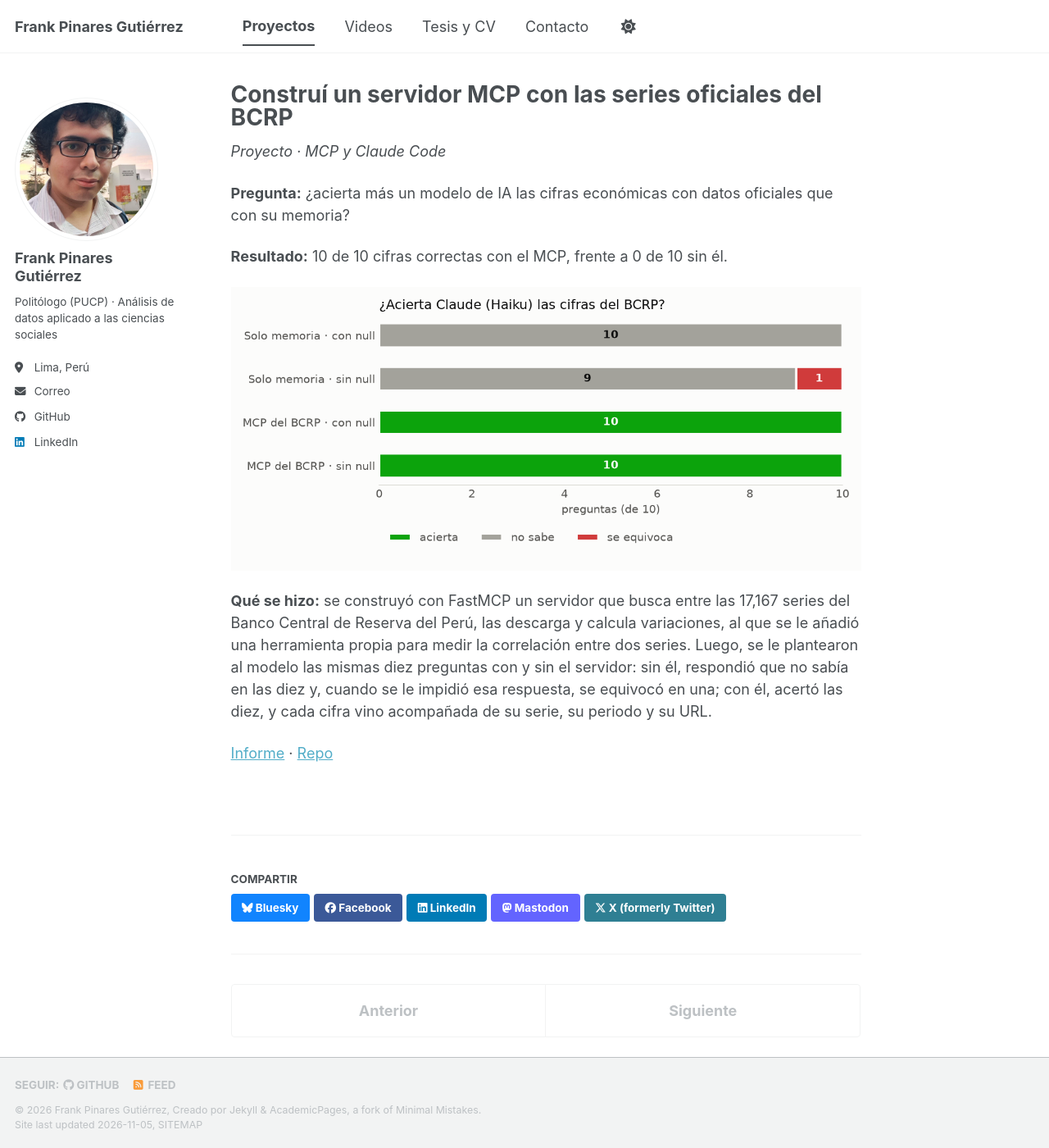
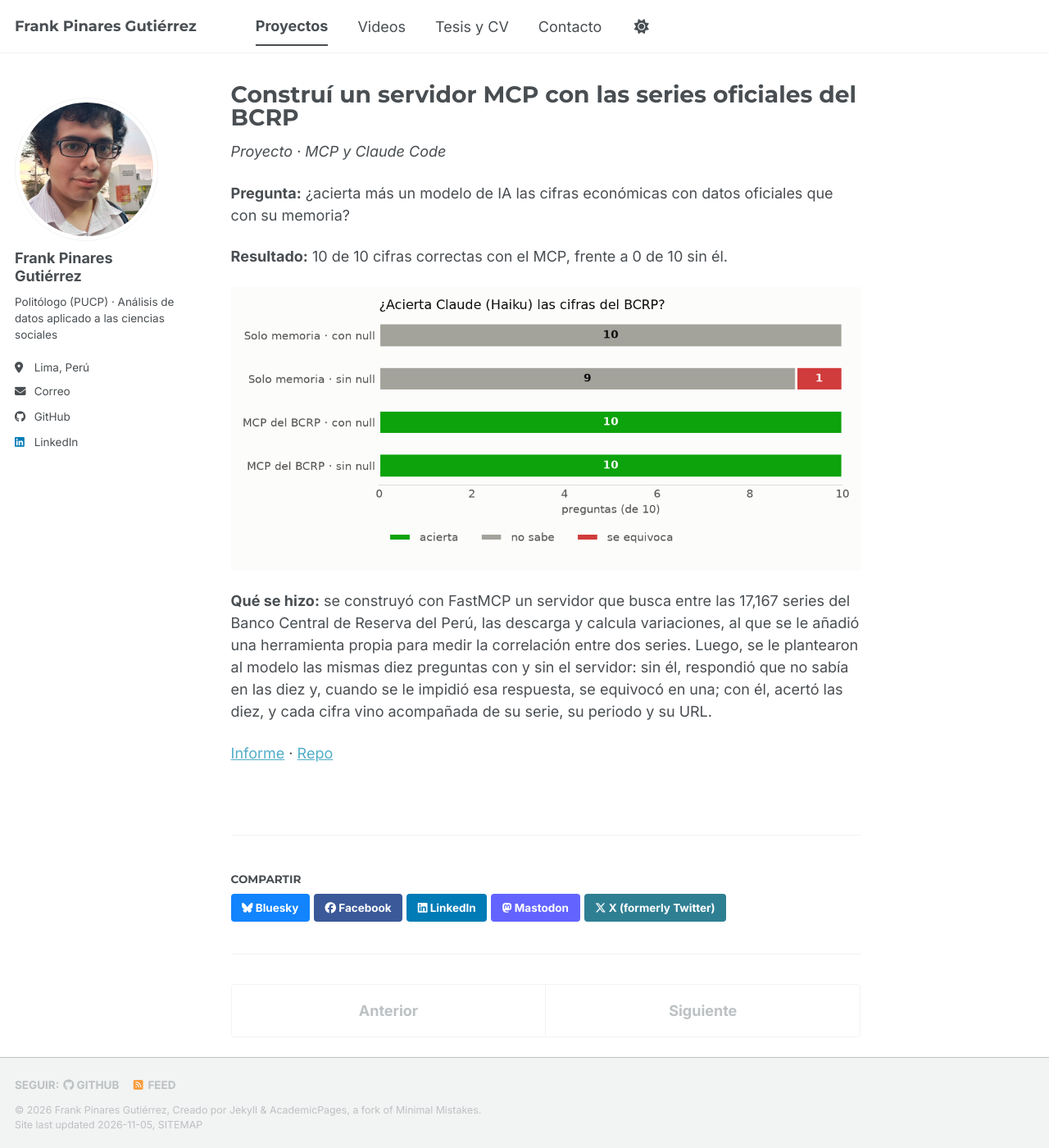
Before and after one commit to saffron29/saffron29.github.io, a Jekyll site: the page built from _portfolio/4-mcp-bcrp.md, in a window 1280 px wide and 1400 px high. Shown: the whole window at 82% size. Built offline with Jekyll 4.4.1, drawn with Linux system fonts in a browser that asks for light colours; a script bundle is joined from its source files by our own code; a style sheet for code colours, icons or effects is not loaded.

Commit message:
Tipografía: Montserrat para títulos e Inter para texto, alojadas en el repo

```diff
--- a/_sass/_portafolio.scss
+++ b/_sass/_portafolio.scss
@@ -3,6 +3,21 @@
    CSS plano (válido como SCSS). Acento azul marino; el modo oscuro se
    activa con html[data-theme="dark"], igual que el resto del tema.
    ========================================================================== */
+
+/* ---- Tipografía: Inter (texto) y Montserrat (títulos), alojadas en el repo
+   (assets/fonts, subconjunto latino, licencia SIL OFL 1.1) ----------------- */
+@font-face { font-family: "Inter"; font-style: normal; font-weight: 400; font-display: swap; src: url("/assets/fonts/inter-latin-400-normal.woff2") format("woff2"); }
+@font-face { font-family: "Inter"; font-style: italic; font-weight: 400; font-display: swap; src: url("/assets/fonts/inter-latin-400-italic.woff2") format("woff2"); }
+@font-face { font-family: "Inter"; font-style: normal; font-weight: 600; font-display: swap; src: url("/assets/fonts/inter-latin-600-normal.woff2") format("woff2"); }
+@font-face { font-family: "Inter"; font-style: normal; font-weight: 700; font-display: swap; src: url("/assets/fonts/inter-latin-700-normal.woff2") format("woff2"); }
+@font-face { font-family: "Montserrat"; font-style: normal; font-weight: 600; font-display: swap; src: url("/assets/fonts/montserrat-latin-600-normal.woff2") format("woff2"); }
+@font-face { font-family: "Montserrat"; font-style: normal; font-weight: 700; font-display: swap; src: url("/assets/fonts/montserrat-latin-700-normal.woff2") format("woff2"); }
+@font-face { font-family: "Montserrat"; font-style: normal; font-weight: 800; font-display: swap; src: url("/assets/fonts/montserrat-latin-800-normal.woff2") format("woff2"); }
+
+.fp-hero__name, .fp-h2, .fp-card__title, .fp-mini__title, .fp-thesis__title, .fp-subtitle,
+.fp-stat__num, .fp-result__num, .fp-contact__title, .masthead__menu-item--lg a, .author__name {
+  font-family: "Montserrat", "Inter", -apple-system, "Segoe UI", Roboto, Arial, sans-serif;
+}
 
 :root {
   --fp-navy: #13284a;
--- a/_sass/_themes.scss
+++ b/_sass/_themes.scss
@@ -16,7 +16,7 @@ $indent-var                 : 1.3em;
 
 /* System typefaces */
 $serif                      : Georgia, Times, serif;
-$sans-serif                 : -apple-system, ".SFNSText-Regular", "San Francisco", "Roboto", "Segoe UI", "Helvetica Neue", "Lucida Grande", Arial, sans-serif;
+$sans-serif                 : "Inter", -apple-system, ".SFNSText-Regular", "San Francisco", "Roboto", "Segoe UI", "Helvetica Neue", "Lucida Grande", Arial, sans-serif;
 $monospace                  : Monaco, Consolas, "Lucida Console", monospace;
 
 /* Sans serif typefaces */
@@ -41,8 +41,8 @@ $type-size-7                : 0.6875em; // ~11px
 $type-size-8                : 0.625em;  // ~10px
 
 $global-font-family         : $sans-serif;
-$header-font-family         : $sans-serif;
-$caption-font-family        : $serif;
+$header-font-family         : "Montserrat", $sans-serif;
+$caption-font-family        : $sans-serif;
 
 /* ==========================================================================
    Breakpoints
```
Also changed, not shown: assets/fonts/LICENSE-Inter.txt (added), assets/fonts/LICENSE-Montserrat.txt (added), assets/fonts/inter-latin-400-italic.woff2 (added), assets/fonts/inter-latin-400-normal.woff2 (added), assets/fonts/inter-latin-600-normal.woff2 (added), assets/fonts/inter-latin-700-normal.woff2 (added), assets/fonts/montserrat-latin-600-normal.woff2 (added), assets/fonts/montserrat-latin-700-normal.woff2 (added), assets/fonts/montserrat-latin-800-normal.woff2 (added).
